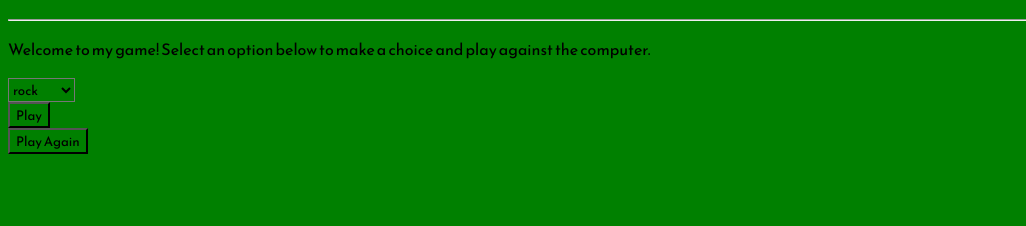
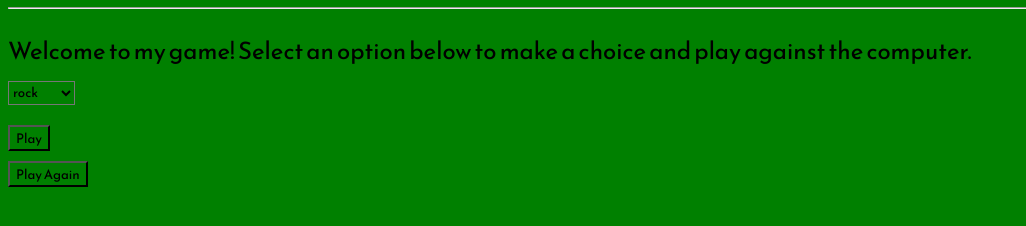
Before and after one commit to Tyler-Yip/Tyler-Yip.github.io, a plain HTML site: page rps.html in a window 1280 px wide. Shown: the part 72-298 px from the top of the page, without its empty margins (0-1026 px from the left). Drawn offline with Linux system fonts and the light colour scheme.

Commit message:
testing alert

```diff
--- a/rps.css
+++ b/rps.css
@@ -1,8 +1,13 @@
 * {
 	font-family: Reem Kufi;
 	background-color: green;
+	margin-bottom: 10px;
 }
 
 h1 {
 	color: yellow;
 }
+
+p {
+	font-size: 150%;
+}
```
